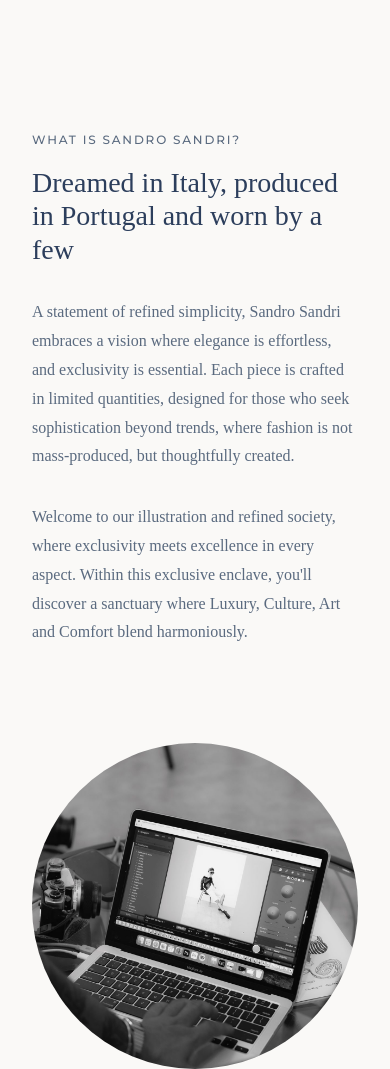
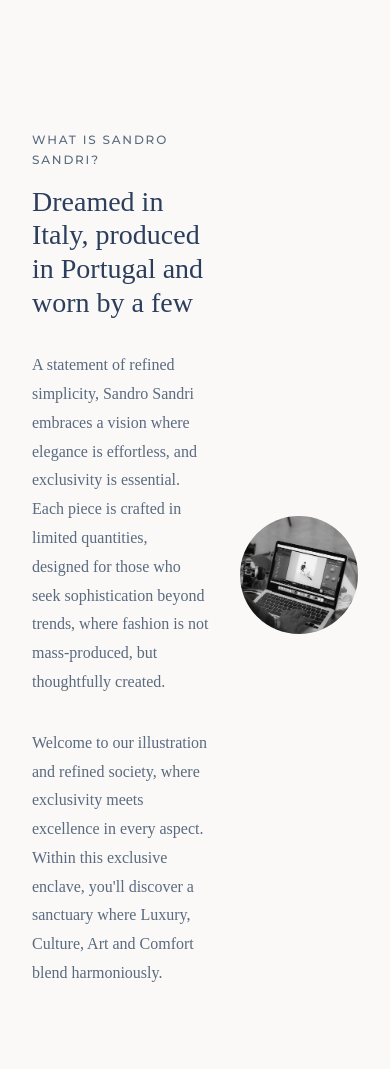
Before and after one commit to PedroSousa008/sandro-sandri, a plain HTML site: page about.html in a window 390 px wide. Shown: the part 520-1589 px from the top of the page. Drawn offline with Linux system fonts and the light colour scheme; a web font is replaced by a local one.

Commit message:
Update mobile about section: smaller images next to text

```diff
--- a/css/pages.css
+++ b/css/pages.css
@@ -1288,7 +1288,33 @@
 
 @media (max-width: 768px) {
     .about-grid {
-        grid-template-columns: 1fr;
+        grid-template-columns: 1.5fr 1fr;
+        gap: var(--space-md);
+    }
+
+    .about-image {
+        max-width: 100%;
+        aspect-ratio: 4/5;
+    }
+
+    .about-image.founder-image {
+        aspect-ratio: 1/1;
+        max-width: 150px;
+    }
+
+    .about-image.craft-image {
+        aspect-ratio: 3/4;
+        max-width: 150px;
+    }
+
+    .about-img {
+        width: 100%;
+        height: auto;
+        object-fit: contain;
+    }
+
+    .about-content {
+        max-width: 100%;
     }
 }
 
```
